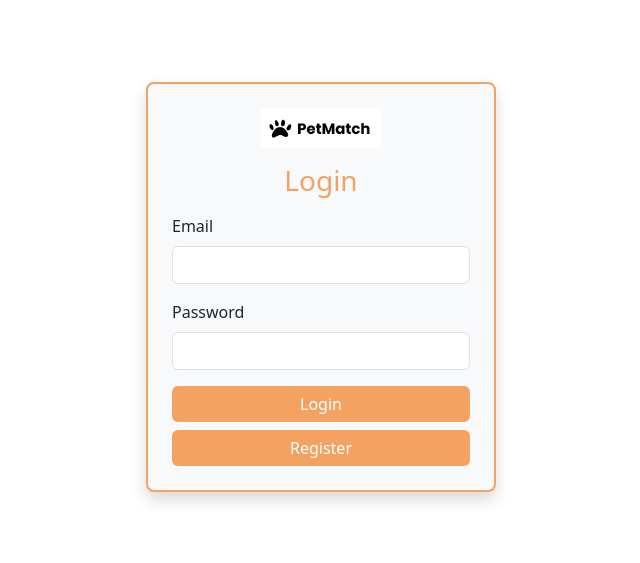
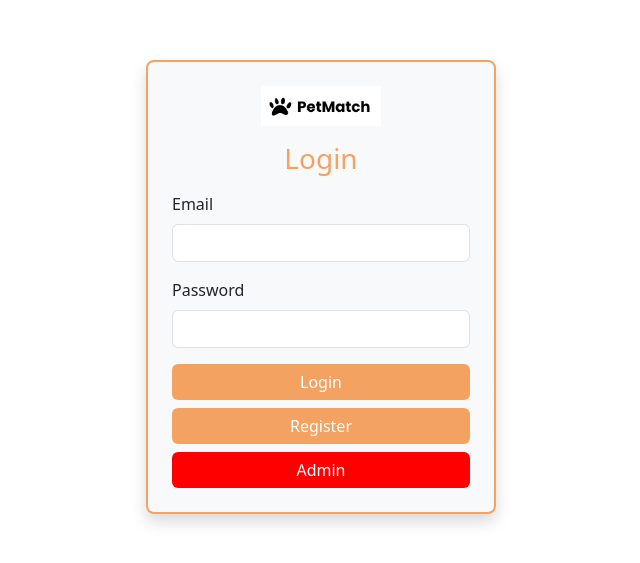
Before and after one commit to AsmaAlabri/my-project, a React (Vite) app in the folder client/: page / in a window 1280 px wide. Shown: the part 113-676 px from the top of the page, without its empty margins (319-959 px from the left). Built offline with nearby package versions, Linux system fonts and the light colour scheme.

Commit message:
Include admin login button in Login component
Added a link to the admin login page.

```diff
--- a/client/src/components/Login.jsx
+++ b/client/src/components/Login.jsx
@@ -3,6 +3,7 @@ import { Link, useNavigate } from "react-router-dom";
 import { useState } from "react";
 import myLogo from "../images/logo.png";
 import 'bootstrap/dist/css/bootstrap.min.css';
+import AdminLogin from "./Adminlogin";
 
 export default function Login() {
     const navigate = useNavigate();
@@ -85,7 +86,7 @@ export default function Login() {
 
                 <Link to="/register" style={{ textDecoration: "none" }}>
                     <Button
-                        className="w-100"
+                        className="w-100 mb-2"
                         style={{
                             backgroundColor: "#f4a261",
                             border: "none"
@@ -94,6 +95,17 @@ export default function Login() {
                         Register
                     </Button>
                 </Link>
+                <Link to="/admin-login" style={{ textDecoration: "none" }}>
+                    <Button
+                        className="w-100 "
+                        style={{
+                            backgroundColor: "red",
+                            border: "none"
+                        }}
+                    >
+                        Admin
+                    </Button>
+                </Link>
 
             </div>
         </Container>
```
